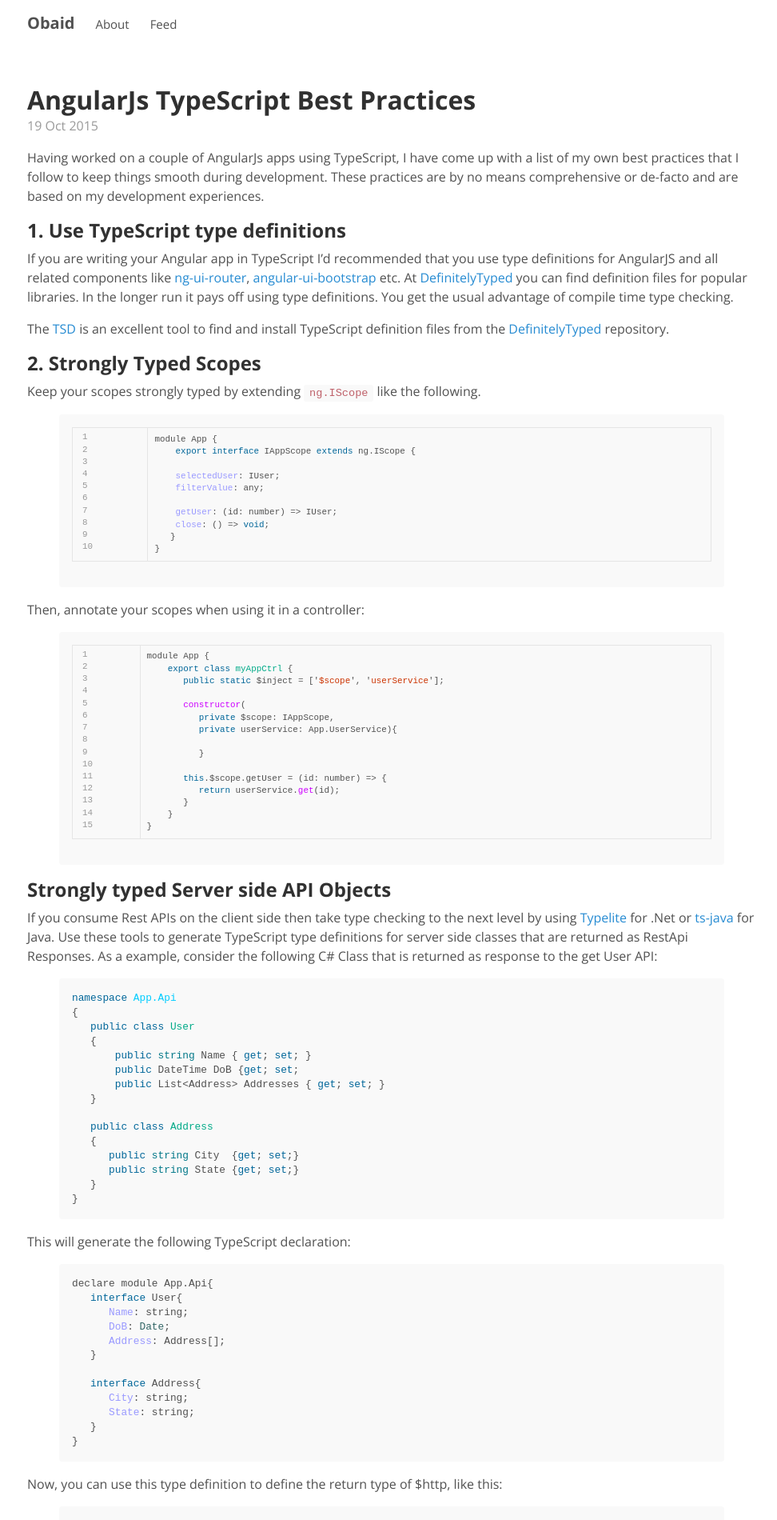
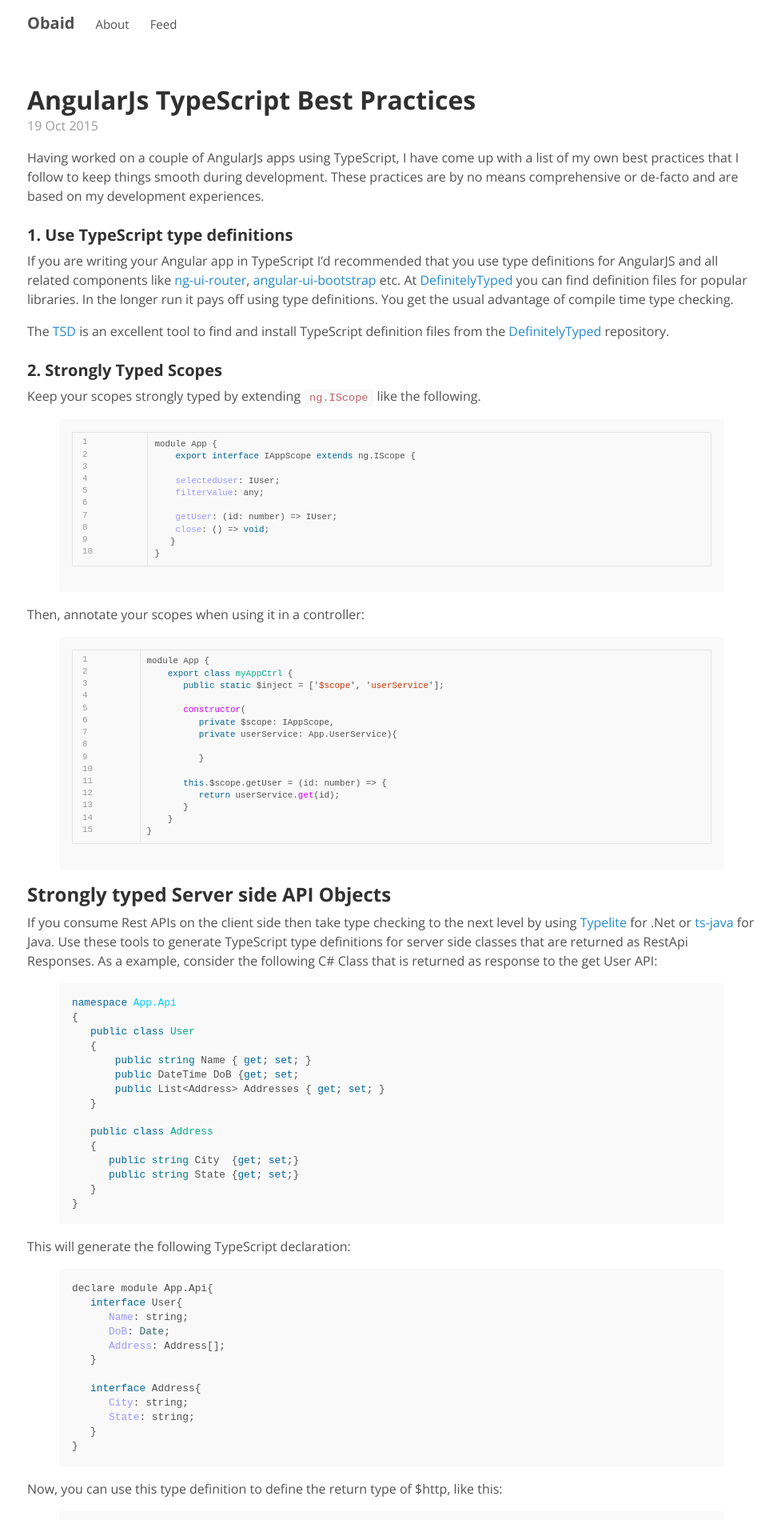
Before and after one commit to ObaidUrRehman/ObaidUrRehman.github.io, a Jekyll site: the page built from _posts/2015-10-19-typescript-angular-best-practices.md, in a window 1280 px wide. Shown: the top 1900 px of the page at 80% size, without its empty margins (150-1122 px from the left). Built offline with Jekyll 4.4.1, drawn with Linux system fonts in a browser that asks for light colours; comment, search, counter and statistics services are not loaded.

```diff
--- a/_posts/2015-10-19-typescript-angular-best-practices.md
+++ b/_posts/2015-10-19-typescript-angular-best-practices.md
@@ -5,7 +5,7 @@ title: AngularJs TypeScript Best Practices
 Having worked on a couple of AngularJs apps using TypeScript, I have come up with a list of my own best practices that I follow to keep things smooth during development.
 These practices are by no means comprehensive or de-facto and are based on my development experiences.
 
-## 1. Use TypeScript type definitions
+### 1. Use TypeScript type definitions
 
 If you are writing your Angular app in TypeScript I'd recommended that you use type definitions for AngularJS and all related components like
 <a href="https://github.com/angular-ui/ui-router">ng-ui-router</a>, <a href="https://github.com/angular-ui/bootstrap">angular-ui-bootstrap</a> etc.
@@ -15,7 +15,7 @@ In the longer run it pays off using type definitions. You get the usual advantag
 The <a href="http://definitelytyped.org/tsd/">TSD</a> is an excellent tool to find and install TypeScript definition files from the
 <a href="https://github.com/borisyankov/DefinitelyTyped">DefinitelyTyped</a> repository.
 
-## 2. Strongly Typed Scopes
+### 2. Strongly Typed Scopes
 Keep your scopes strongly typed by extending `ng.IScope` like the following.
 
 {% highlight js linenos %}
```
